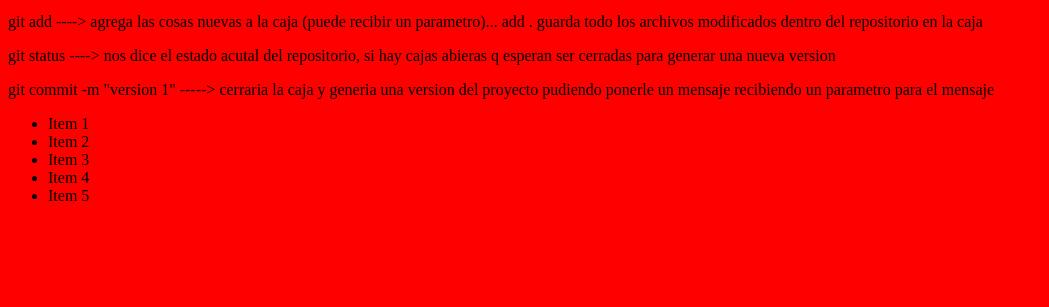
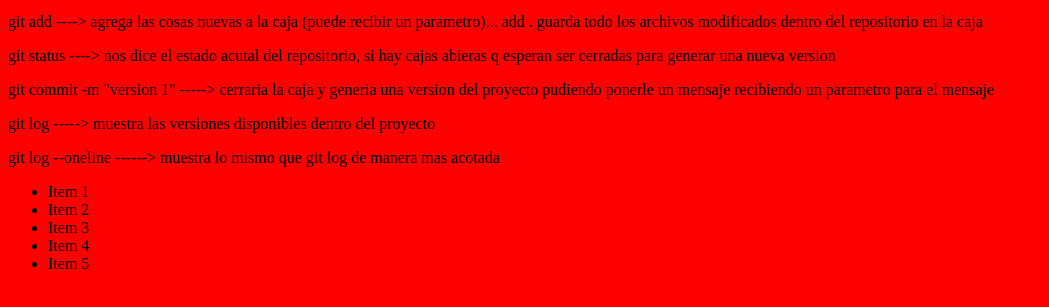
Before and after one commit to GasHer05/clase-git-gaston, a plain HTML site: page index.html in a window 1280 px wide. Shown: the part 101-408 px from the top of the page, without its empty margins (0-1049 px from the left). Drawn offline with Linux system fonts and the light colour scheme.

Commit message:
Version3 se agrega parrafos  al HTML

```diff
--- a/index.html
+++ b/index.html
@@ -13,6 +13,8 @@
     <p> git add ----> agrega las cosas nuevas a la caja (puede recibir un parametro)... add . guarda todo los archivos modificados dentro del repositorio en la caja </p>
     <p>  git status ----> nos dice el estado acutal del repositorio, si hay cajas abieras q esperan ser cerradas para generar una nueva version </p>
     <p> git commit -m "version 1" -----> cerraria la caja y generia una version del proyecto pudiendo ponerle un mensaje  recibiendo un parametro para el mensaje</p>
+    <p> git log -----> muestra las versiones disponibles dentro del proyecto</p>
+    <p> git log --oneline ------> muestra lo mismo que git log de manera mas acotada</p>
     <ul>
         <li>Item 1</li>
         <li>Item 2</li>
```
